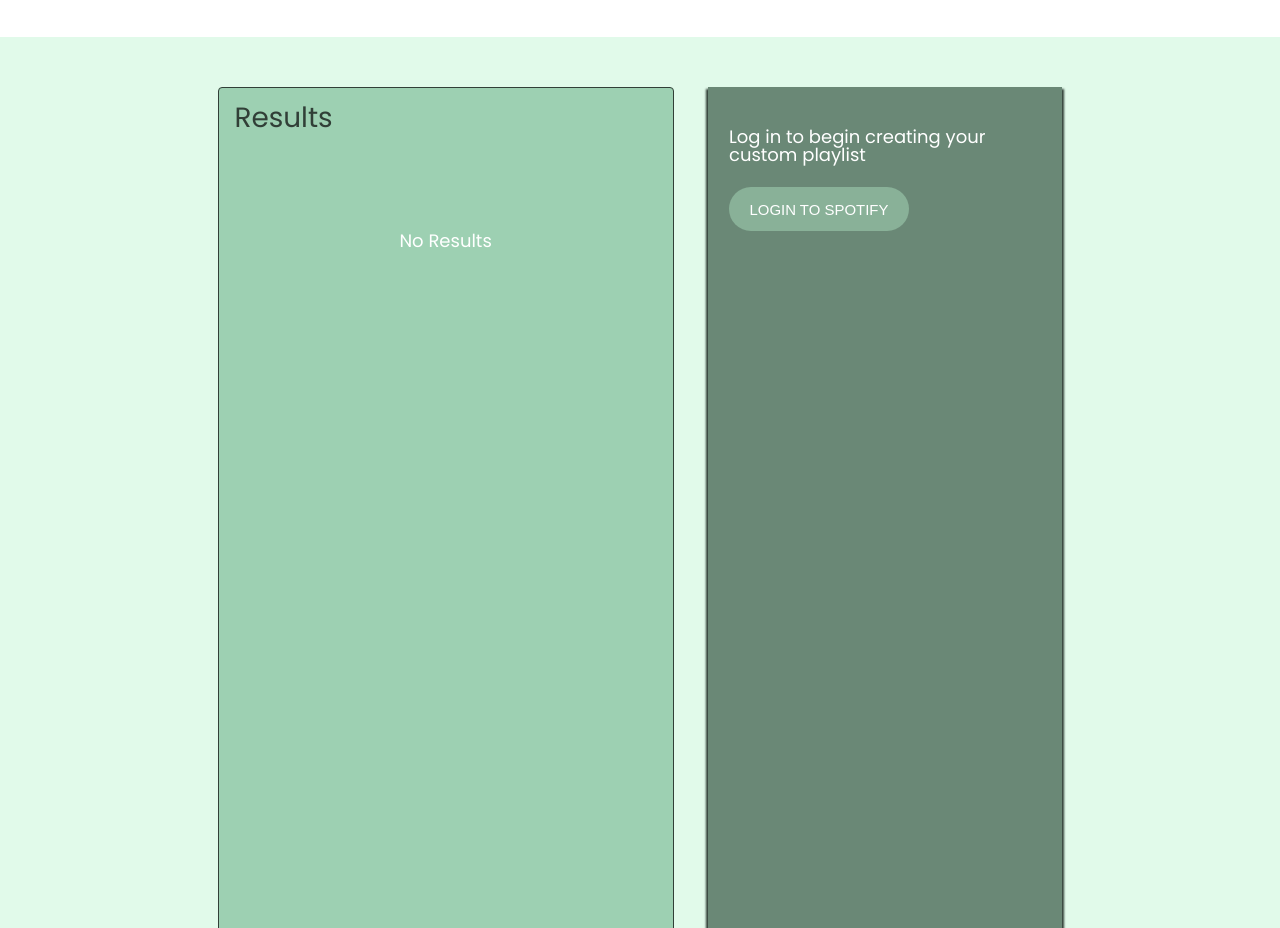
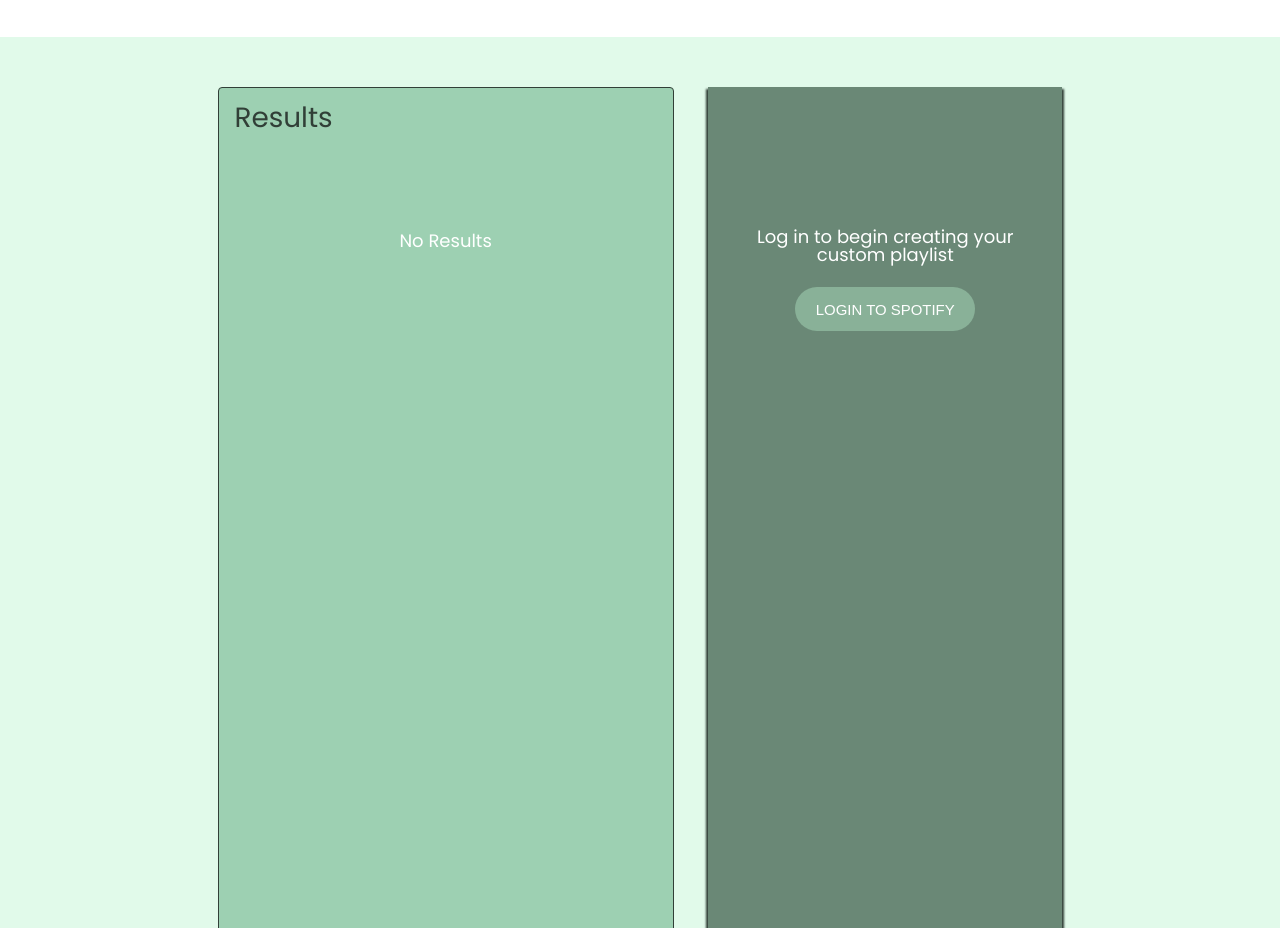
Before and after one commit to knorful/Jamming, a React (Create React App) app: page / in a window 1280 px wide. Shown: the part 1363-2291 px from the top of the page. Built offline with nearby package versions, Linux system fonts and the light colour scheme; no server answers.

Commit message:
align text to center and increase margin on top of login text and button

```diff
--- a/src/Components/Playlist/Playlist.js
+++ b/src/Components/Playlist/Playlist.js
@@ -54,7 +54,7 @@ class Playlist extends Component {
     return (
       <div className="Playlist">
         {!this.state.loggedIn ? (
-          <div>
+          <div style={{ textAlign: "center", marginTop: "100px" }}>
             <p>Log in to begin creating your custom playlist</p>
             <button onClick={() => this.logIn()} className="Playlist-save">
               LOGIN TO SPOTIFY
```
